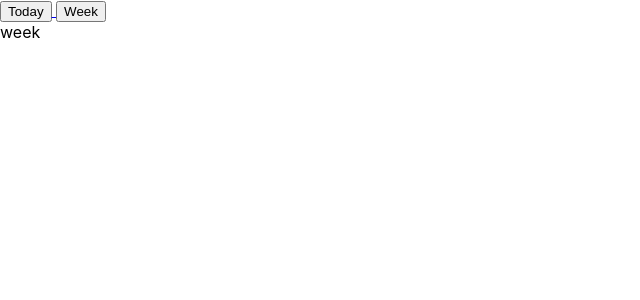
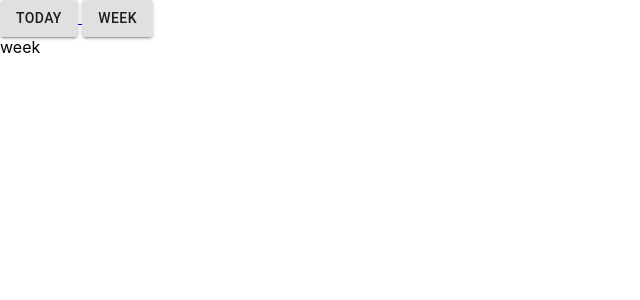
Before and after one commit to johntcha/weatherapp, a React (Create React App) app: page /week in a window 1280 px wide. Shown: the top 300 px of the page, without its empty margins (0-640 px from the left). Built offline with nearby package versions, Linux system fonts and the light colour scheme.

Commit message:
only display the weather info on today page

```diff
--- a/src/components/Switcher.js
+++ b/src/components/Switcher.js
@@ -1,10 +1,11 @@
 import React, {Link} from 'react-router-dom';
+import Button from '@material-ui/core/Button';
 
 const Switcher = () => {
     return (
         <div className="switcher">
-        <Link to="/"><button>Today</button> </Link>
-        <Link to="/week"><button>Week</button> </Link>
+        <Link to="/"><Button variant="contained">Today</Button> </Link>
+        <Link to="/week"><Button variant="contained">Week</Button> </Link>
         </div>
     );
 };
--- a/src/data/Apicall.js
+++ b/src/data/Apicall.js
@@ -1,7 +1,7 @@
 import axios from 'axios';
 
 const api = {
-  url: 'http://api.openweathermap.org/data/2.5/weather?',
+  url: 'http://api.openweathermap.org/data/2.5/forecast?',
   key: '8aa27bfce3724b30676b40aff500135b'
 }
 
--- a/src/pages/Today.js
+++ b/src/pages/Today.js
@@ -2,6 +2,7 @@ import React, {useState, useEffect} from 'react'
 import getWeather from '../data/Apicall'
 import { BrowserRouter, Route, Switch } from 'react-router-dom';
 import Switcher from '../components/Switcher';
+import moment from 'moment';
 
 const Today = () => {
   const [weatherData, setWeatherData] = useState(null);
@@ -21,6 +22,9 @@ const Today = () => {
     getData();
   }, []);
 
+ const formatteddate = moment(new Date).format('YYYY-MM-DD');
+ // console.log(formatteddate);
+
     return (
     	<>
     	<Switcher />
@@ -31,9 +35,22 @@ const Today = () => {
       	<h2>
       	{weatherData.name}
       	</h2>
-        <h3>
-          {weatherData.weather[0].main}
-        </h3>
+        <ul>
+          {weatherData.list.map((item)=>{
+          	if(item.dt_txt.includes(formatteddate) == true)
+          	return(
+          		<>
+          		<li key={item.dt}>
+          	{item.dt_txt}
+          	</li>
+          		<li key={item.dt + 1}>
+          	{item.weather[0].description}
+          	</li>
+          	</>
+          	)
+
+          })}
+        </ul>
         </>
         ) : null
     }
```
